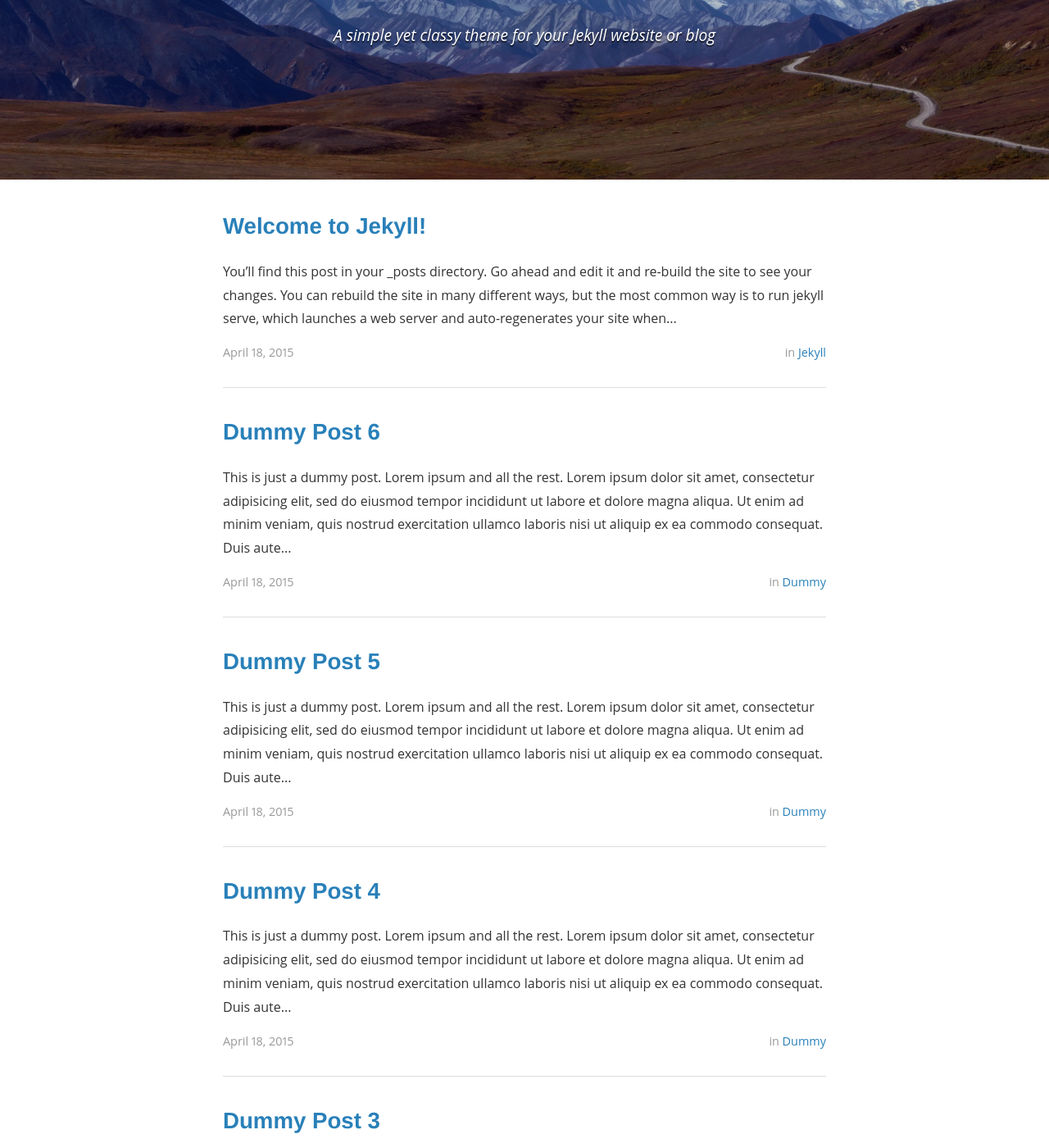
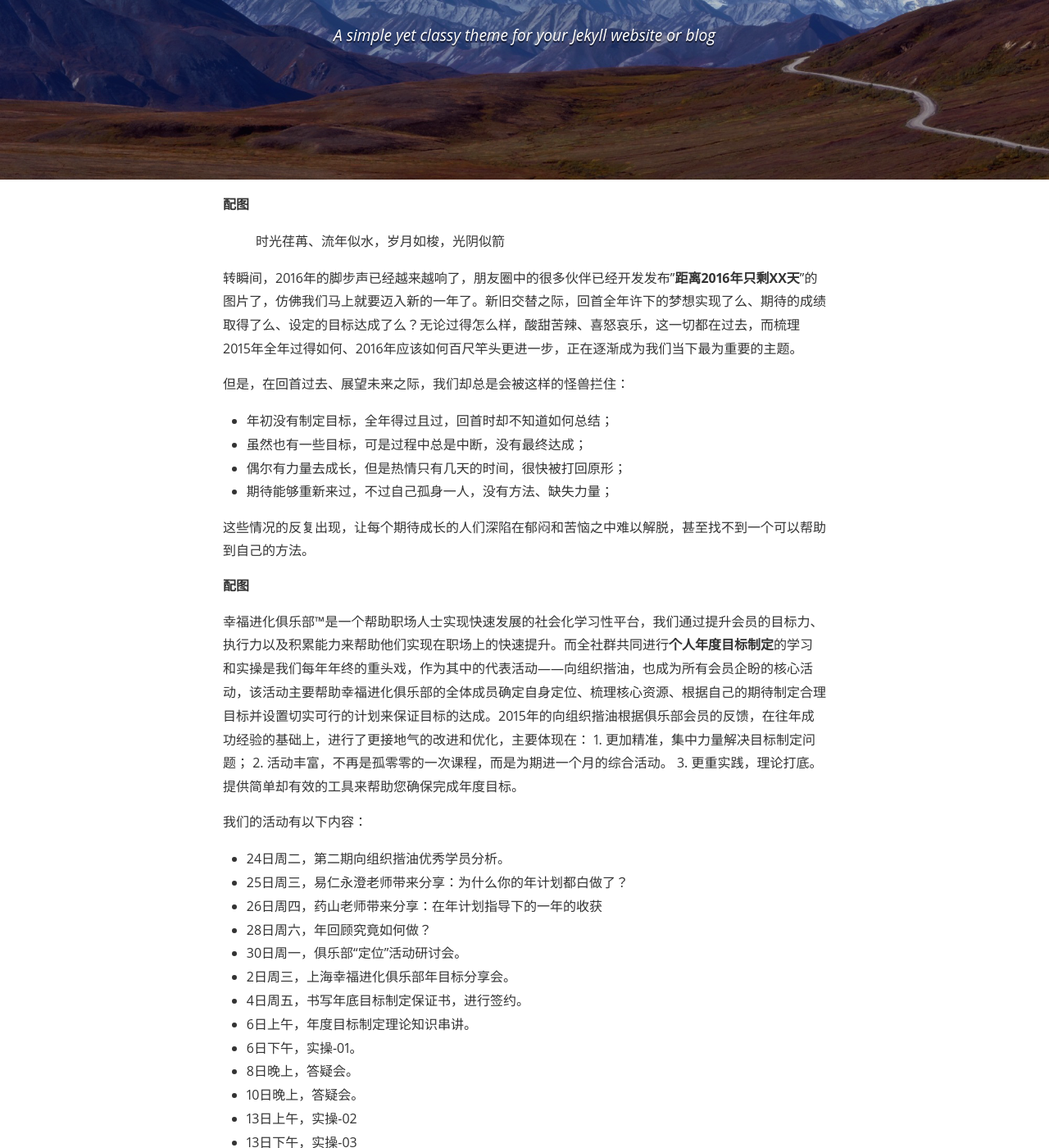
Before and after one commit to nianmubiao/nianmubiao.github.io, a Jekyll site: the page built from index.html, in a window 1280 px wide and 1400 px high, scrolled down 284 px. Shown: the whole window at 82% size. Built offline with Jekyll 4.4.1, drawn with Linux system fonts in a browser that asks for light colours; nearby versions of some CDN libraries; some web fonts are replaced; the list of posts is cut into pages by our own code; a style sheet for code colours, icons or effects is not loaded; some of the changed text lies outside the part shown.

Commit message:
修改首页

```diff
--- a/index.html
+++ b/index.html
@@ -13,77 +13,56 @@ layout: default
 </div>
 
 <div class="wrapper">
-<ul class="post-list">
-  {% for post in paginator.posts %}
-  <li>
-    <h2>
-      <a class="post-link" href="{{ post.url | prepend: site.baseurl }}">{{ post.title }}</a>
-    </h2>
-    <section class="post-excerpt" itemprop="description">
-      <p>{{ post.content | strip_html | truncatewords: 50 }}</p>
-    </section>
-    <section class="post-meta">
-      <div class="post-date">{{ post.date | date: "%B %-d, %Y" }}</div>
-      <div class="post-categories">
-      {% if post.categories %}in {% for cat in post.categories %}
-        {% if site.jekyll-archives %}
-        <a href="{{ site.baseurl }}/category/{{ cat }}">{{ cat | capitalize }}</a>{% if forloop.last == false %}, {% endif %}
-        {% else %}
-        <span>{{ cat | capitalize }}</span>{% if forloop.last == false %}, {% endif %}
-        {% endif %}
-      {% endfor %}{% endif %}
-      </div>
-    </section>
-  </li>
-  {% if forloop.last == false %}
-  <hr>
-  {% endif %}
-  {% endfor %}
+<section class="main-content">
+      <p><strong>配图</strong></p>
+
+<blockquote>
+<p>时光荏苒、流年似水，岁月如梭，光阴似箭</p>
+</blockquote>
+
+<p>转瞬间，2016年的脚步声已经越来越响了，朋友圈中的很多伙伴已经开发发布”<strong>距离2016年只剩XX天</strong>”的图片了，仿佛我们马上就要迈入新的一年了。新旧交替之际，回首全年许下的梦想实现了么、期待的成绩取得了么、设定的目标达成了么？无论过得怎么样，酸甜苦辣、喜怒哀乐，这一切都在过去，而梳理2015年全年过得如何、2016年应该如何百尺竿头更进一步，正在逐渐成为我们当下最为重要的主题。</p>
+
+<p>但是，在回首过去、展望未来之际，我们却总是会被这样的怪兽拦住：</p>
+
+<ul>
+<li>年初没有制定目标，全年得过且过，回首时却不知道如何总结；</li>
+<li>虽然也有一些目标，可是过程中总是中断，没有最终达成；</li>
+<li>偶尔有力量去成长，但是热情只有几天的时间，很快被打回原形；</li>
+<li>期待能够重新来过，不过自己孤身一人，没有方法、缺失力量；</li>
 </ul>
 
-<nav class="pagination" role="navigation">
-  <p>
-    {% if paginator.next_page %}
-    <a class="newer-posts" href="{{ site.baseurl }}/page{{paginator.next_page}}">
-      <span class="fa-stack fa-lg">
-        <i class="fa fa-square fa-stack-2x"></i>
-        <i class="fa fa-angle-double-left fa-stack-1x fa-inverse"></i>
-      </span>
-    </a>
-    {% else %}
-    <span class="fa-stack fa-lg">
-      <i class="fa fa-square fa-stack-2x"></i>
-      <i class="fa fa-angle-double-left fa-stack-1x fa-inverse"></i>
-    </span>
-    {% endif %}
-    <span class="page-number">Page {{ paginator.page }} of {{ paginator.total_pages }}</span>
-    {% if paginator.previous_page %}
-      {% if paginator.page == 2 %}
-      <a class="newer-posts" href="{% if site.baseurl %}{{ site.baseurl }}{% else %}/{% endif %}">
-        <span class="fa-stack fa-lg">
-          <i class="fa fa-square fa-stack-2x"></i>
-          <i class="fa fa-angle-double-right fa-stack-1x fa-inverse"></i>
-        </span>
-      </a>
-      {% else %}
-      <a class="newer-posts" href="{{ site.baseurl }}/page{{paginator.previous_page}}">
-        <span class="fa-stack fa-lg">
-          <i class="fa fa-square fa-stack-2x"></i>
-          <i class="fa fa-angle-double-right fa-stack-1x fa-inverse"></i>
-        </span>
-      </a>
-      {% endif %}
-    {% else %}
-    <span class="fa-stack fa-lg">
-      <i class="fa fa-square fa-stack-2x"></i>
-      <i class="fa fa-angle-double-right fa-stack-1x fa-inverse"></i>
-    </span>
-    {% endif %}
-  </p>
-  <p>
-    <a href="{{ site.baseurl }}/posts">View All Posts by Category</a>
-  </p>
-</nav>
+<p>这些情况的反复出现，让每个期待成长的人们深陷在郁闷和苦恼之中难以解脱，甚至找不到一个可以帮助到自己的方法。</p>
 
+<p><strong>配图</strong></p>
+
+<p>幸福进化俱乐部™是一个帮助职场人士实现快速发展的社会化学习性平台，我们通过提升会员的目标力、执行力以及积累能力来帮助他们实现在职场上的快速提升。而全社群共同进行<strong>个人年度目标制定</strong>的学习和实操是我们每年年终的重头戏，作为其中的代表活动——向组织揩油，也成为所有会员企盼的核心活动，该活动主要帮助幸福进化俱乐部的全体成员确定自身定位、梳理核心资源、根据自己的期待制定合理目标并设置切实可行的计划来保证目标的达成。2015年的向组织揩油根据俱乐部会员的反馈，在往年成功经验的基础上，进行了更接地气的改进和优化，主要体现在：
+1. 更加精准，集中力量解决目标制定问题；
+2. 活动丰富，不再是孤零零的一次课程，而是为期进一个月的综合活动。
+3. 更重实践，理论打底。提供简单却有效的工具来帮助您确保完成年度目标。</p>
+
+<p>我们的活动有以下内容：</p>
+
+<ul>
+<li>24日周二，第二期向组织揩油优秀学员分析。</li>
+<li>25日周三，易仁永澄老师带来分享：为什么你的年计划都白做了？</li>
+<li>26日周四，药山老师带来分享：在年计划指导下的一年的收获</li>
+<li>28日周六，年回顾究竟如何做？</li>
+<li>30日周一，俱乐部“定位”活动研讨会。</li>
+<li>2日周三，上海幸福进化俱乐部年目标分享会。</li>
+<li>4日周五，书写年底目标制定保证书，进行签约。</li>
+<li>6日上午，年度目标制定理论知识串讲。</li>
+<li>6日下午，实操-01。</li>
+<li>8日晚上，答疑会。</li>
+<li>10日晚上，答疑会。</li>
+<li>13日上午，实操-02</li>
+<li>13日下午，实操-03</li>
+<li>15日，答疑会</li>
+<li>17日，答疑会</li>
+<li>27日，年度目标制定表彰大会暨全年目标达成计划启动。</li>
+<li>28日以后，持续跟踪，定期答疑。</li>
+</ul>
+
+<p>此外，除了以上集中的活动，我们在俱乐部社群内下午16:30会开展多场关于年目标制定的讨论会，欢迎您参加。
+在整个活动过程中，我们讲推出多项福利措施，请随时关注我们的微信公众号，QQ群，获取相应的福利机会。</p>
 </div>
 </div>
```
